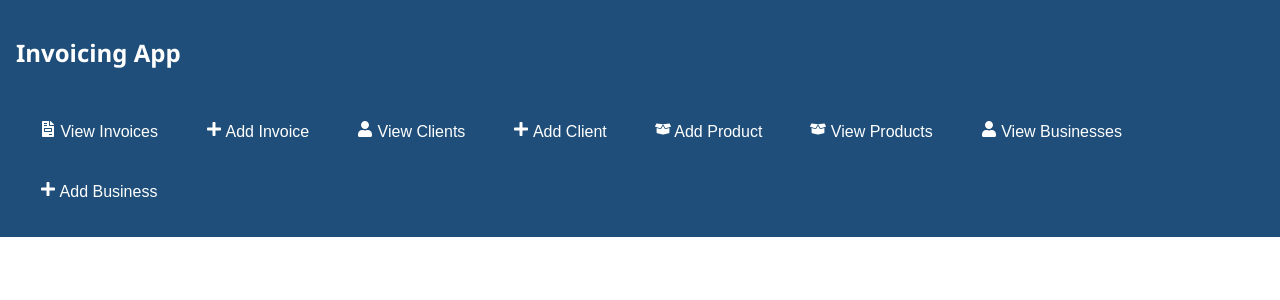
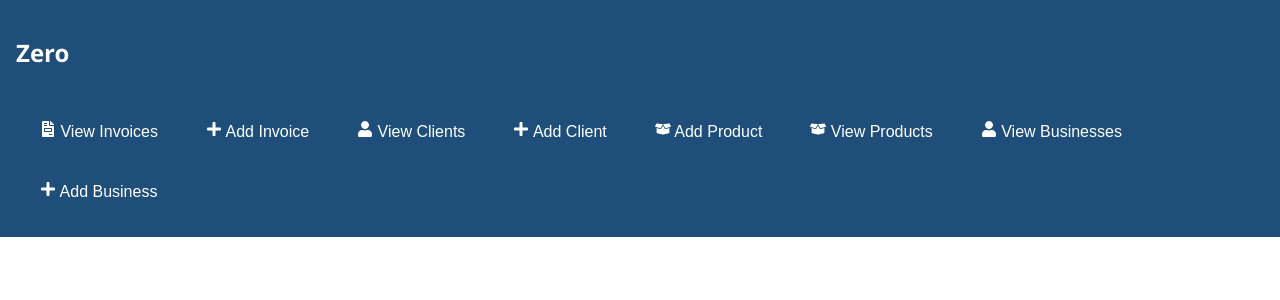
Before and after one commit to emilyfindlay/INFO310-Project-, a React (Create React App) app in the folder frontend/: page / in a window 1280 px wide. Shown: the top 300 px of the page. Built offline with nearby package versions, Linux system fonts and the light colour scheme; no server answers.

Commit message:
Rename to zero

```diff
--- a/frontend/src/App.jsx
+++ b/frontend/src/App.jsx
@@ -48,7 +48,7 @@
         <div className="flex h-screen">
             {/* Sidebar */}
             <aside className="w-64 bg-blue-800 text-white p-4 space-y-4">
-                <h1 className="text-2xl font-bold mb-6">Invoicing App</h1>
+                <h1 className="text-2xl font-bold mb-6">Zero</h1>
                 <nav className="flex flex-col space-y-2">
                     <button
                         onClick={() => setPage("invoice-list")}
```
